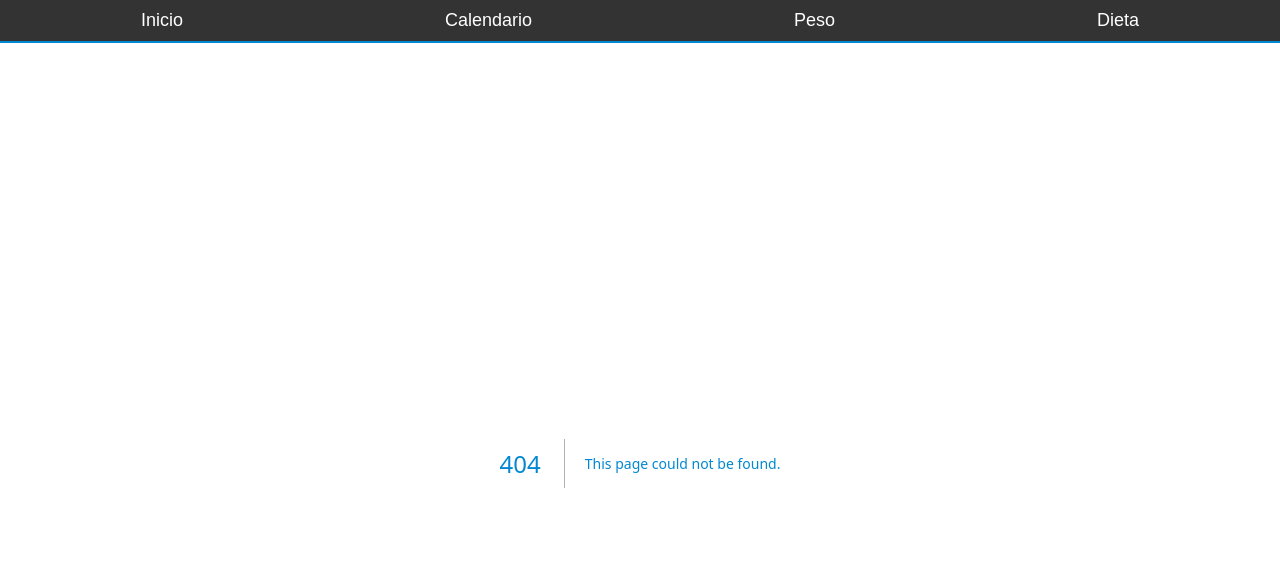
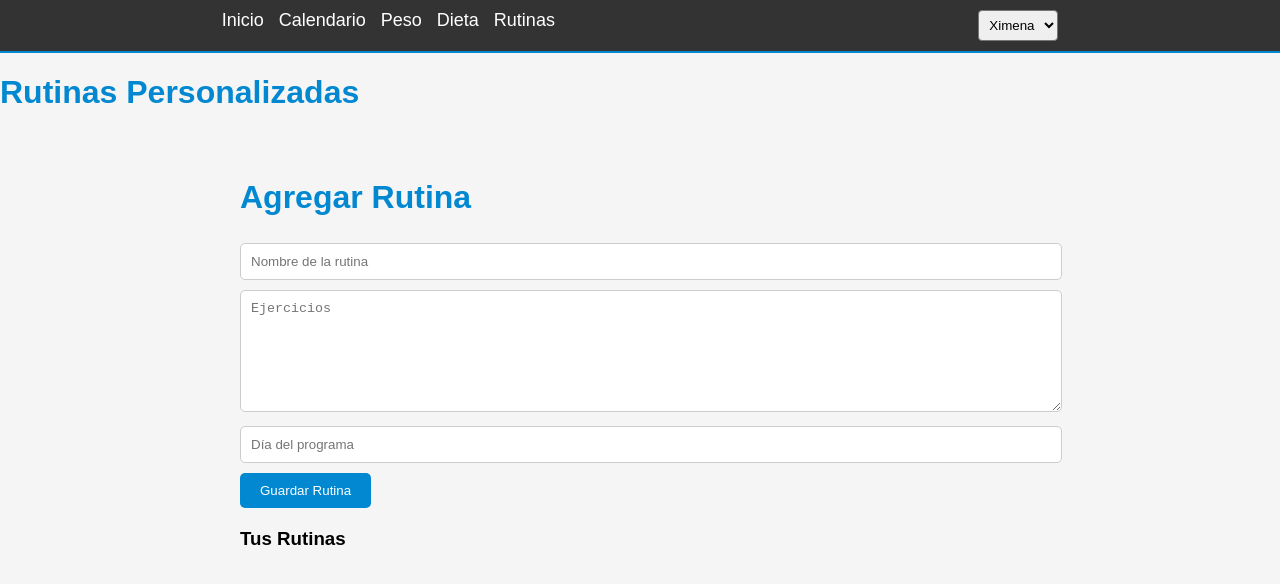
Before and after one commit to Jamon1405/Reto90Dias, a Next.js app: page /routine in a window 1280 px wide. Before the commit this address had no page. Shown: the top 584 px of the page. Built offline with nearby package versions, Linux system fonts and the light colour scheme.

Commit message:
Store weight and routines per user

```diff
--- a/package.json
+++ b/package.json
@@ -17,5 +17,9 @@
     "react-chartjs-2": "^5.2.0",
     "react-dom": "^18",
     "style-loader": "^4.0.0"
+  },
+  "devDependencies": {
+    "eslint": "^8.57.1",
+    "eslint-config-next": "^15.3.3"
   }
 }
--- a/src/app/layout.js
+++ b/src/app/layout.js
@@ -2,8 +2,8 @@ import './globals.css';
 import Navigation from '../components/Navigation'; // Barra de navegación
 
 export const metadata = {
-  title: 'JamFit - Programa de 90 días',
-  description: 'Tu programa de entrenamiento de 90 días',
+  title: 'JamFit - Programa de 60 días',
+  description: 'Tu programa de entrenamiento de 60 días',
 };
 
 export default function RootLayout({ children }) {
--- /dev/null
+++ b/src/app/routine/page.js
@@ -0,0 +1,11 @@
+'use client';
+import RoutineManager from '@/components/RoutineManager';
+
+export default function RoutinePage() {
+  return (
+    <div>
+      <h1>Rutinas Personalizadas</h1>
+      <RoutineManager />
+    </div>
+  );
+}
--- a/src/components/Navigation.js
+++ b/src/components/Navigation.js
@@ -1,8 +1,26 @@
+'use client';
 import Link from 'next/link';
+import { useEffect, useState } from 'react';
 
 export default function Navigation() {
+  const [user, setUser] = useState('ximena');
+
+  useEffect(() => {
+    const stored = localStorage.getItem('selectedUser');
+    if (stored) {
+      setUser(stored);
+    }
+  }, []);
+
+  const handleChange = (e) => {
+    const value = e.target.value;
+    setUser(value);
+    localStorage.setItem('selectedUser', value);
+  };
+
   return (
     <nav style={navStyle}>
+      <div style={{ display: 'flex', gap: '15px' }}>
         <Link href="/" style={linkStyle}>
           Inicio
         </Link>
@@ -15,6 +33,14 @@ export default function Navigation() {
         <Link href="/diet" style={linkStyle}>
           Dieta
         </Link>
+        <Link href="/routine" style={linkStyle}>
+          Rutinas
+        </Link>
+      </div>
+      <select value={user} onChange={handleChange} style={selectStyle}>
+        <option value="ximena">Ximena</option>
+        <option value="antonio">Antonio</option>
+      </select>
     </nav>
   );
 }
@@ -36,3 +62,8 @@ const linkStyle = {
   fontSize: '18px',
   cursor: 'pointer',
 };
+
+const selectStyle = {
+  padding: '6px',
+  borderRadius: '4px',
+};
--- /dev/null
+++ b/src/components/RoutineManager.js
@@ -0,0 +1,128 @@
+'use client';
+import { useState, useEffect } from 'react';
+import { TOTAL_DAYS } from '../constants';
+
+const RoutineManager = () => {
+  const [routineName, setRoutineName] = useState('');
+  const [exercises, setExercises] = useState('');
+  const [routines, setRoutines] = useState([]);
+  const [day, setDay] = useState('');
+
+  const getUser = () =>
+    (typeof window !== 'undefined' && localStorage.getItem('selectedUser')) ||
+    'ximena';
+
+  useEffect(() => {
+    const saved = localStorage.getItem(`routines_${getUser()}`);
+    if (saved) {
+      setRoutines(JSON.parse(saved));
+    }
+  }, []);
+
+  const handleAdd = () => {
+    if (routineName.trim() && day) {
+      const updated = [
+        ...routines,
+        { name: routineName, exercises, day: parseInt(day, 10), completed: false }
+      ];
+      setRoutines(updated);
+      setRoutineName('');
+      setExercises('');
+      setDay('');
+      localStorage.setItem(`routines_${getUser()}`, JSON.stringify(updated));
+    }
+  };
+
+  const toggleCompleted = (index) => {
+    const updated = routines.map((rt, i) =>
+      i === index ? { ...rt, completed: !rt.completed } : rt
+    );
+    setRoutines(updated);
+    localStorage.setItem(`routines_${getUser()}`, JSON.stringify(updated));
+  };
+
+  return (
+    <div style={containerStyle}>
+      <h2 style={headerStyle}>Agregar Rutina</h2>
+      <input
+        style={inputStyle}
+        value={routineName}
+        onChange={(e) => setRoutineName(e.target.value)}
+        placeholder="Nombre de la rutina"
+      />
+      <textarea
+        style={{ ...inputStyle, height: '100px' }}
+        value={exercises}
+        onChange={(e) => setExercises(e.target.value)}
+        placeholder="Ejercicios"
+      />
+      <input
+        type="number"
+        min="1"
+        max={TOTAL_DAYS}
+        style={inputStyle}
+        value={day}
+        onChange={(e) => setDay(e.target.value)}
+        placeholder="Día del programa"
+      />
+      <button style={buttonStyle} onClick={handleAdd}>Guardar Rutina</button>
+      <h3 style={{ marginTop: '20px' }}>Tus Rutinas</h3>
+      <ul style={{ listStyle: 'none', padding: 0 }}>
+        {routines.map((rt, index) => (
+          <li key={index} style={routineStyle}>
+            <strong>{rt.name}</strong>
+            <p>{rt.exercises}</p>
+            <div style={{ display: 'flex', alignItems: 'center', gap: '10px' }}>
+              <span>Día {rt.day}</span>
+              <label>
+                <input
+                  type="checkbox"
+                  checked={rt.completed}
+                  onChange={() => toggleCompleted(index)}
+                />{' '}
+                Completado
+              </label>
+            </div>
+          </li>
+        ))}
+      </ul>
+    </div>
+  );
+};
+
+const containerStyle = {
+  padding: '20px',
+  maxWidth: '800px',
+  margin: 'auto',
+};
+
+const headerStyle = {
+  color: '#0288d1',
+};
+
+const inputStyle = {
+  width: '100%',
+  padding: '10px',
+  marginBottom: '10px',
+  borderRadius: '5px',
+  border: '1px solid #ccc',
+};
+
+const buttonStyle = {
+  backgroundColor: '#0288d1',
+  color: '#fff',
+  padding: '10px 20px',
+  border: 'none',
+  borderRadius: '5px',
+  cursor: 'pointer',
+};
+
+const routineStyle = {
+  backgroundColor: '#fff',
+  padding: '10px',
+  marginBottom: '10px',
+  borderRadius: '5px',
+  boxShadow: '0 2px 4px rgba(0,0,0,0.1)',
+};
+
+export default RoutineManager;
--- /dev/null
+++ b/src/constants.js
@@ -0,0 +1 @@
+export const TOTAL_DAYS = 60;
```
Also changed, not shown: src/app/page.js (+22 -7 lines), src/components/Calendar.js (+11 -6 lines), src/components/DietProgress.js (+12 -7 lines), src/components/WeightTracker.js (+17 -8 lines), .eslintrc.json (added), 1 other file (tests, documents, lock files or other folders). Lines whose indentation alone changed are shown as unchanged.
